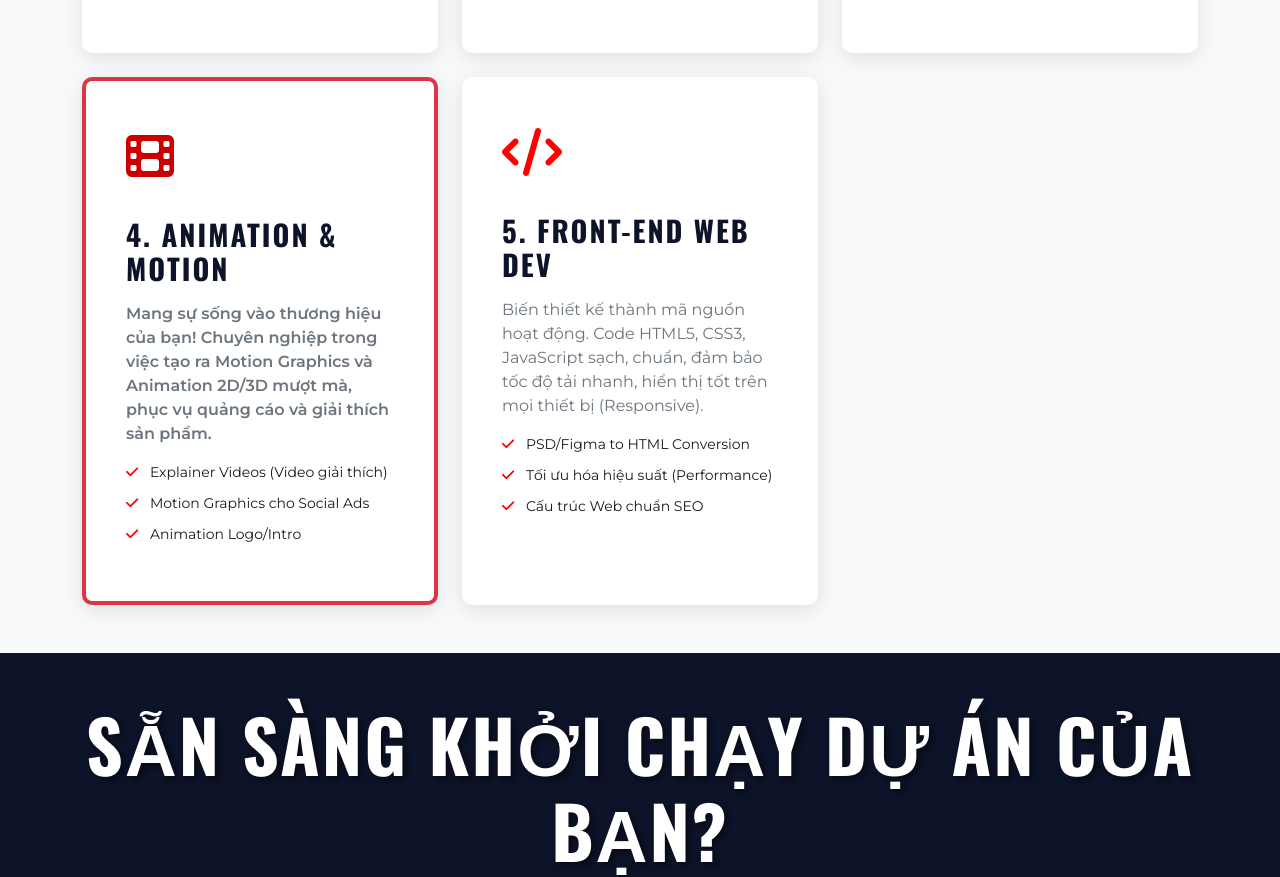
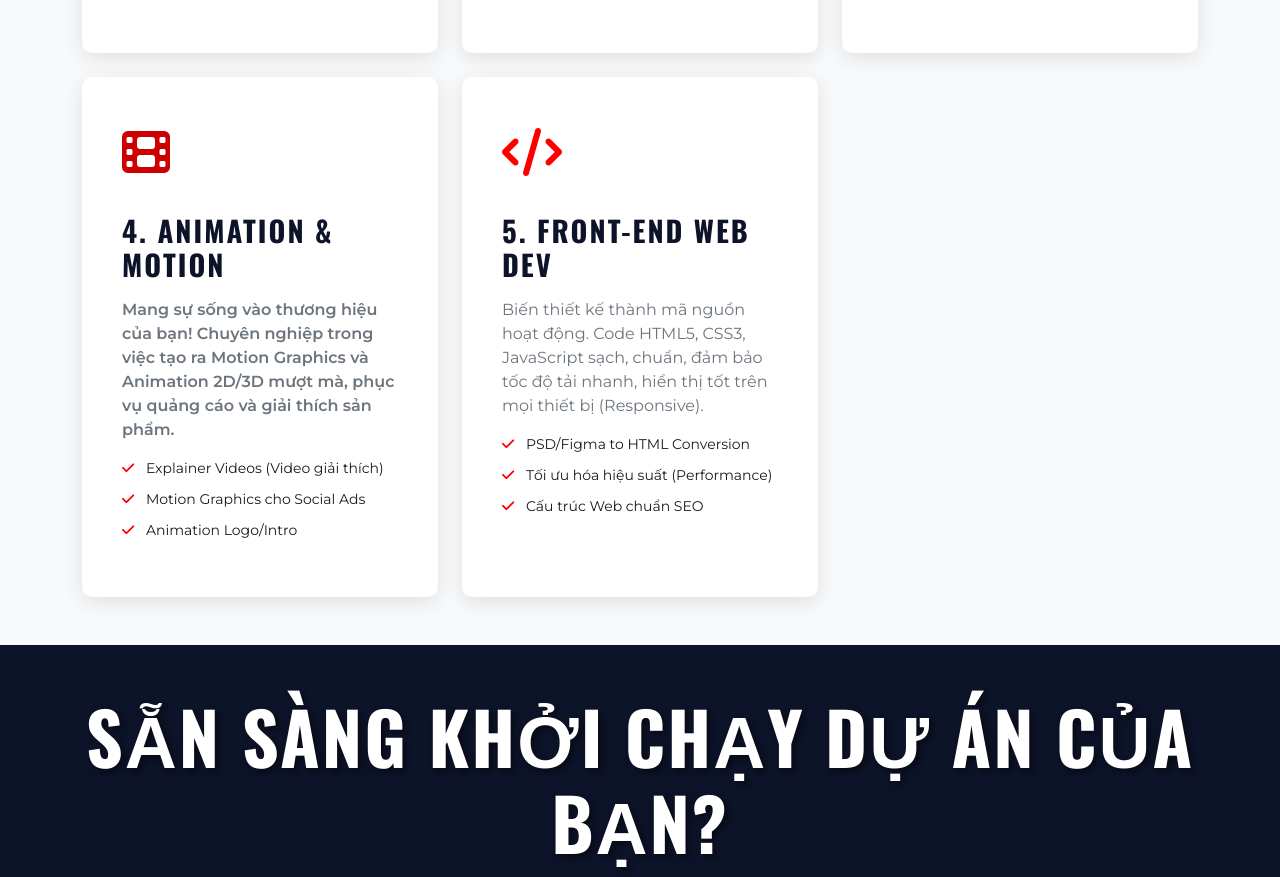
Before and after one commit to Huez8/A.O.2-Laps, a plain HTML site: page services.html in a window 1280 px wide. Shown: the part 1118-1995 px from the top of the page. Drawn offline with nearby package versions, Linux system fonts and the light colour scheme.

Commit message:
Update services.html

```diff
--- a/services.html
+++ b/services.html
@@ -152,7 +152,7 @@
                     </div>
 
                     <div class="col-lg-4 col-md-6">
-                        <div class="service-detail-card bg-white border border-danger border-4">
+                        <div class="service-detail-card bg-white">
                             <div class="detail-icon"><i class="fas fa-film" style="color: #cc0000;"></i></div>
                             <h3 class="detail-title">4. Animation & Motion</h3>
                             <p style="color: var(--color-gray); font-weight: 600;">Mang sự sống vào thương hiệu của bạn! Chuyên nghiệp trong việc tạo ra Motion Graphics và Animation 2D/3D mượt mà, phục vụ quảng cáo và giải thích sản phẩm.</p>
```
